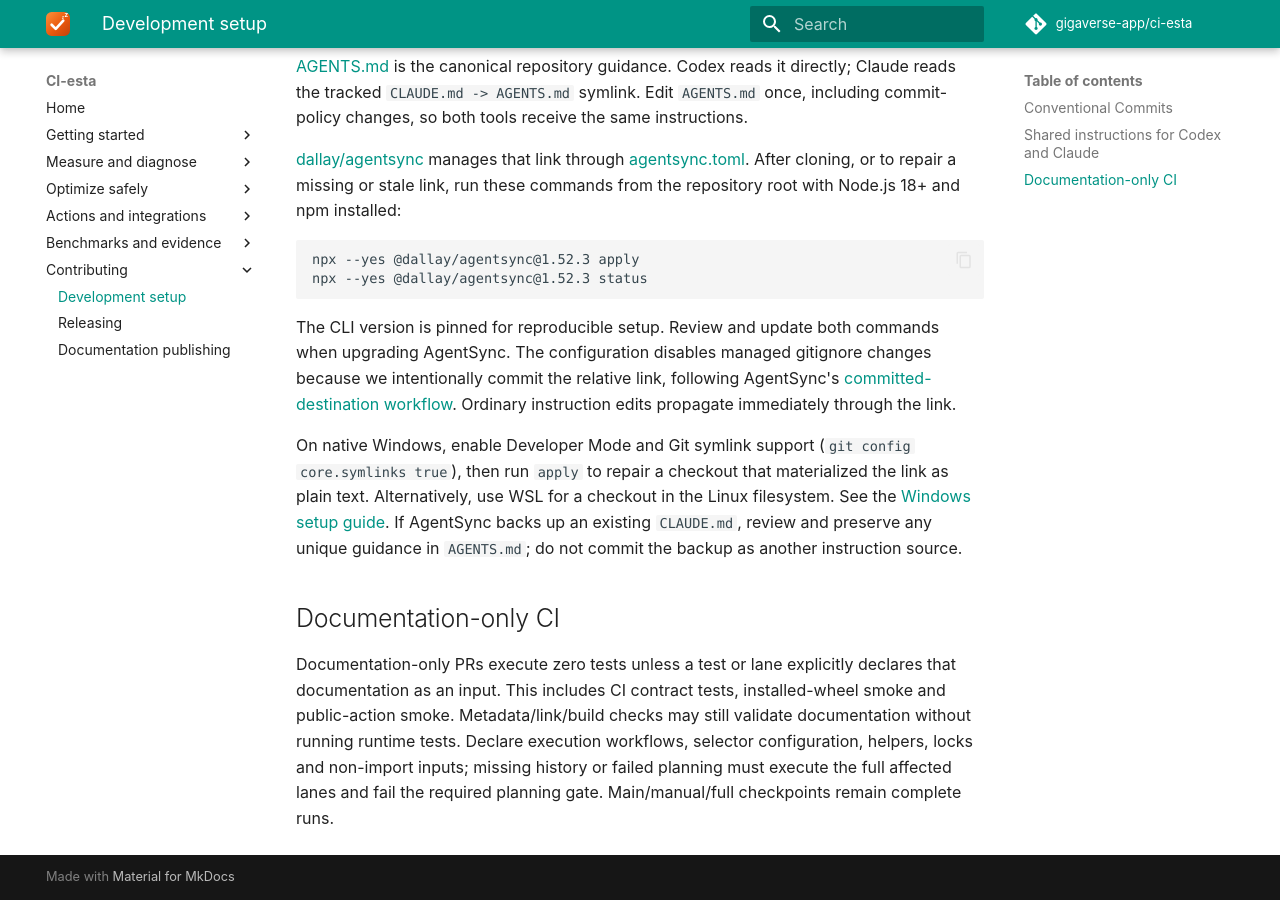
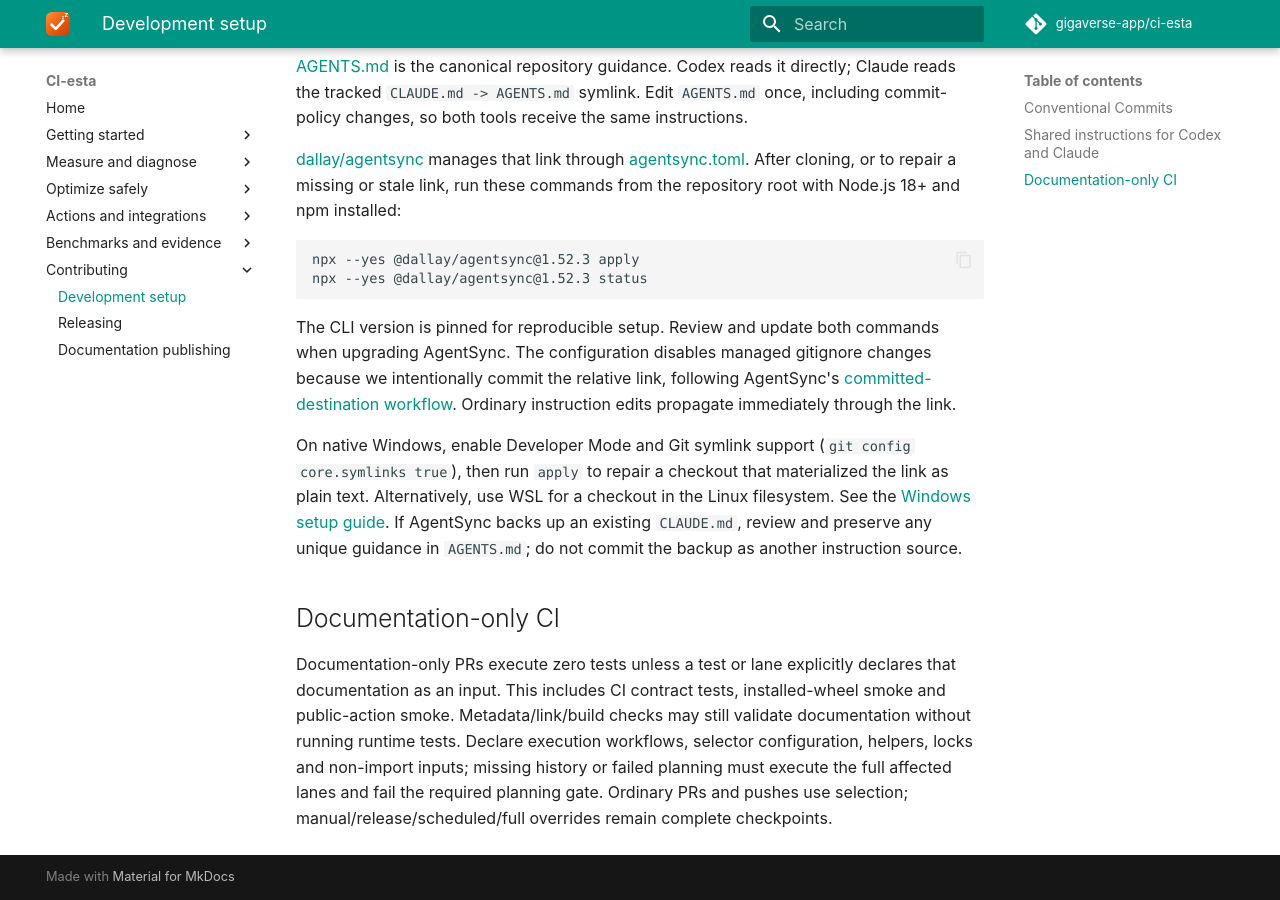
Before and after one commit to gigaverse-app/ci-esta, an MkDocs documentation site: the page built from CONTRIBUTING.md, in a window 1280 px wide and 900 px high, scrolled down 1423 px. Built offline with MkDocs 1.6.1 and Material for MkDocs 9.7.7, drawn with Linux system fonts in a browser that asks for light colours; comment, search, counter and statistics services are not loaded.

Commit message:
fix(ci): select tests on ordinary main pushes

```diff
--- a/CONTRIBUTING.md
+++ b/CONTRIBUTING.md
@@ -85,4 +85,5 @@ installed-wheel smoke and public-action smoke. Metadata/link/build checks may
 still validate documentation without running runtime tests. Declare execution
 workflows, selector configuration, helpers, locks and non-import inputs; missing
 history or failed planning must execute the full affected lanes and fail the
-required planning gate. Main/manual/full checkpoints remain complete runs.
+required planning gate. Ordinary PRs and pushes use selection; manual/release/scheduled/full overrides
+remain complete checkpoints.
```
Also changed, not shown: AGENTS.md (+2 -1 lines), 3 other files.
